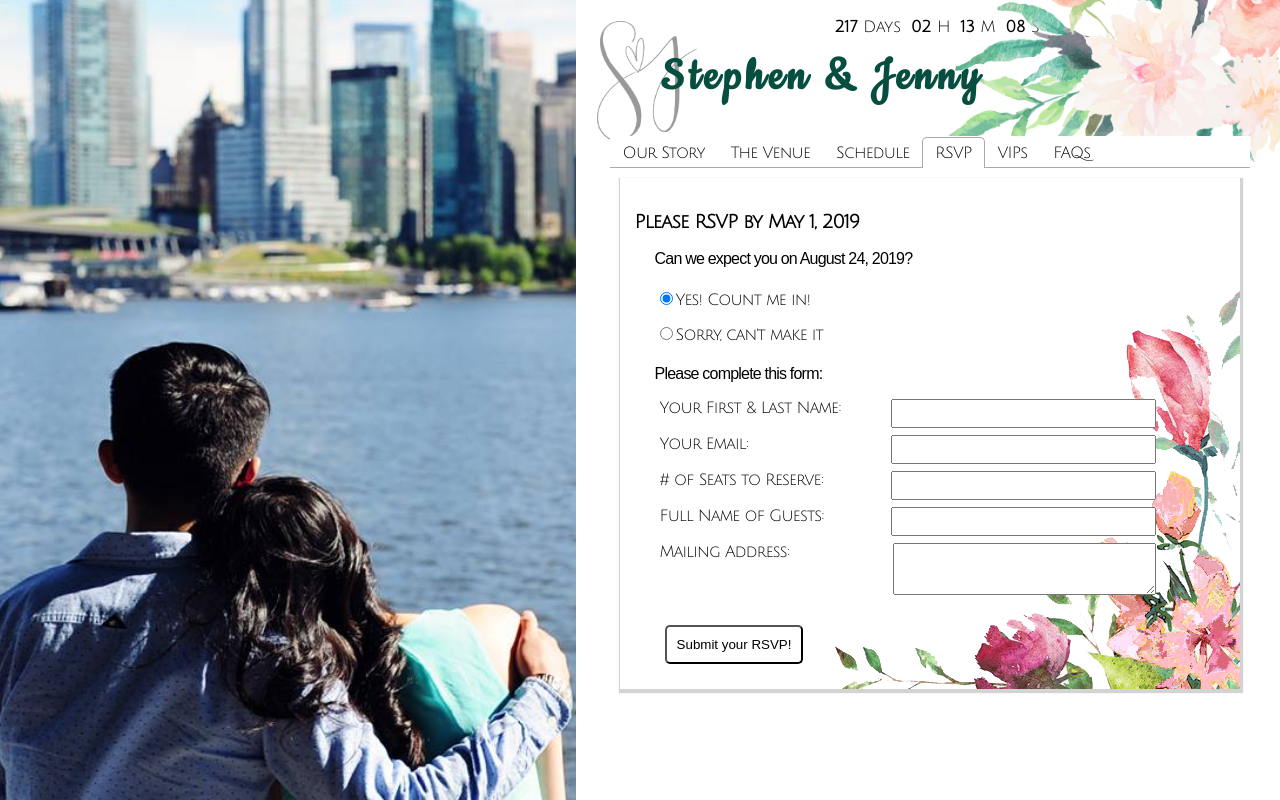
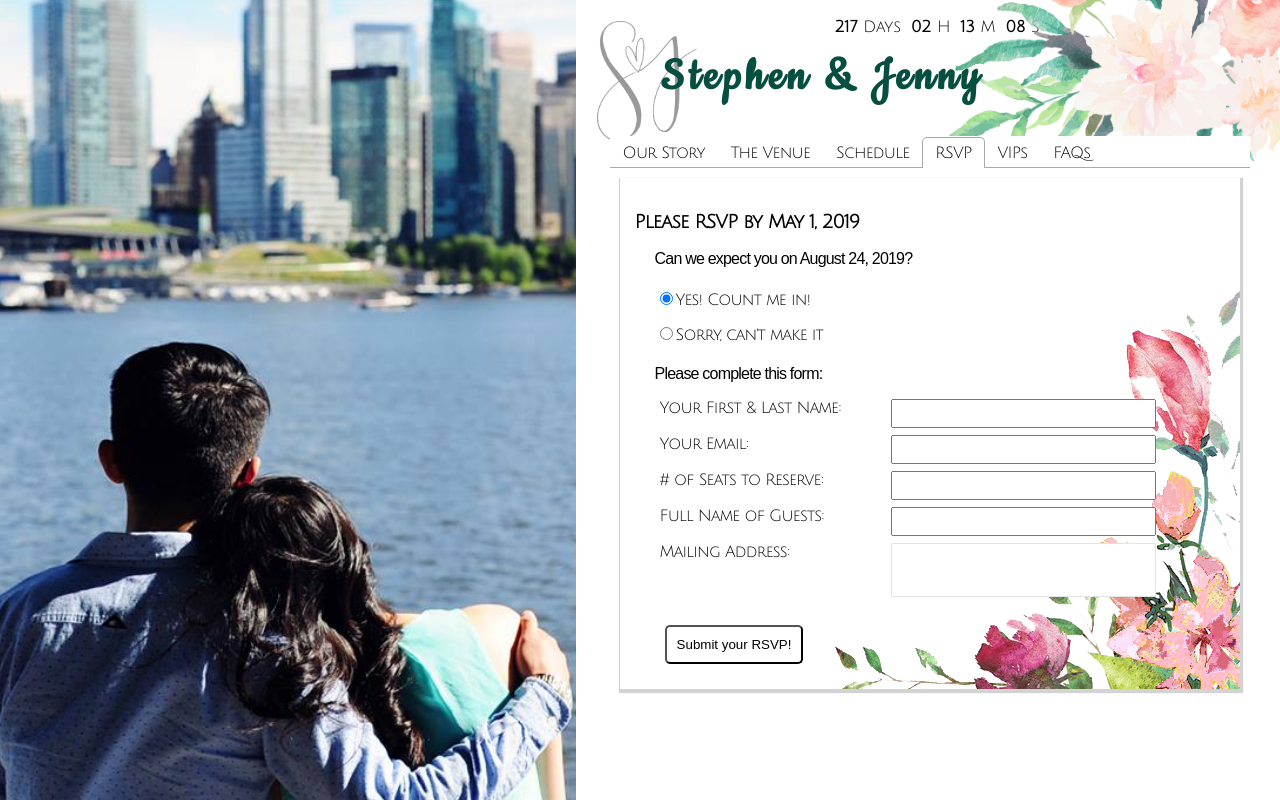
Before and after one commit to jennypoon/react_wed, a React (Create React App) app in the folder client/: page / in a window 1280 px wide. Both pictures are taken after a click on the tab "RSVP". Shown: the top 800 px of the page. Built offline with nearby package versions, Linux system fonts and the light colour scheme; a web font is replaced by a local one.

Commit message:
added styling for text area

```diff
--- a/client/src/App.css
+++ b/client/src/App.css
@@ -29,7 +29,6 @@ h1 {
   color: #064F40;
   font-size: 50px;
 }
-
 
 .jsLogo {
   float: right;
@@ -388,7 +387,7 @@ p {
   padding: 5px;
 }
 
-input {
+input, textarea {
   margin-left: 10px;
   padding: 0px;
 }
@@ -415,13 +414,15 @@ input {
 }
 
 .rsvpColumn.comment {
+  resize: none;
   position: relative;
   margin-top: 0px;
   width: 50%;
   height: 40px;
   float: right;
-  padding: 5px;
+  padding: 6px;
   margin: 0px;
+  border: #e4e4e4 solid 0.5px;
 }
 
 button {
```
